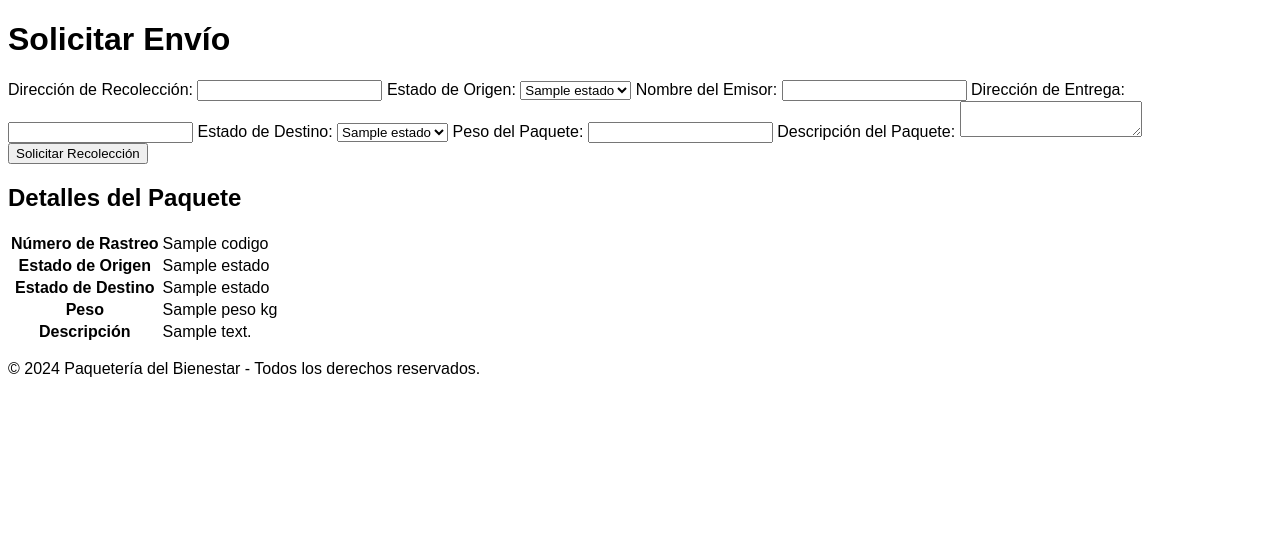
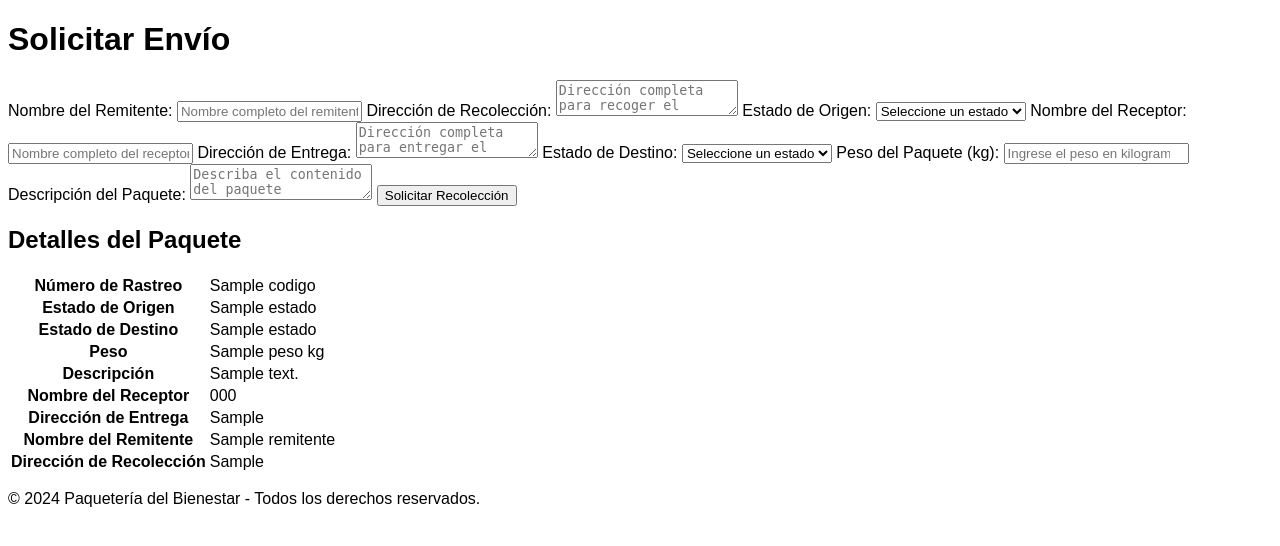
Before and after one commit to rayo-alcantar/Paqueteria_del_bienestar, a Django app: template templates/solicitar_envio.html in a window 1280 px wide. Shown: the part 114-660 px from the top of the page. Run offline with Django 3.2, Linux system fonts and the light colour scheme; tables that the repository leaves empty hold one stand-in row (values such as "Sample post"); the template is opened without the code that fills it: values that come from a table or form of the project are taken from there, most other values are stand-ins (such as "Sample title", 1, 10 or a date in 2020).

Commit message:
ya casi está solofalta lo de las rutas

```diff
--- a/paquetes/models.py
+++ b/paquetes/models.py
@@ -1,65 +1,69 @@
 import uuid
 from django.db import models
 
-class Paquete(models.Model):
-    codigo = models.CharField(
-        max_length=100, unique=True, blank=True
-    )  # Código único del paquete
-    descripcion = models.TextField()  # Descripción del paquete
-    peso = models.FloatField()  # Peso del paquete en kilogramos
-    estado_actual = models.ForeignKey(
-        "Estado", on_delete=models.SET_NULL, null=True, related_name="paquetes"
-    )  # Estado actual donde se encuentra el paquete
-    fecha_envio = models.DateTimeField(auto_now_add=True)  # Fecha de envío del paquete
-    fecha_entrega = models.DateTimeField(null=True, blank=True)  # Fecha de entrega estimada o real
-    estado_paquete = models.CharField(
-        max_length=50,
-        choices=[
-            ("En tránsito", "En tránsito"),
-            ("Recolección", "Recolección"),
-            ("Entregado", "Entregado"),
-        ],
-        default="En tránsito",
-    )
-
-    def save(self, *args, **kwargs):
-        if not self.codigo:  # Generar un código si no existe
-            self.codigo = str(uuid.uuid4()).replace("-", "").upper()[:12]
-        super().save(*args, **kwargs)
-
-    def __str__(self):
-        return f"Paquete {self.codigo} - {self.estado_paquete}"
 
 class Estado(models.Model):
 	nombre = models.CharField(max_length=100, unique=True)
-	latitud = models.FloatField()
-	region = models.CharField(max_length=50)
+	latitud = models.FloatField(null=True, blank=True, default=0.0)  # Permitir valores nulos y default
+	longitud = models.FloatField(null=True, blank=True, default=0.0)  # Permitir valores nulos y default
+	region = models.CharField(max_length=50, null=True, blank=True)  # Permitir valores nulos
 
 	def __str__(self):
 		return self.nombre
 
-
 class Frase(models.Model):
-	frase = models.CharField(max_length=255)
+	frase = models.CharField(max_length=255)  # Frase para describir estados de la ruta
 
 	def __str__(self):
 		return self.frase
 
+class Paquete(models.Model):
+	codigo = models.CharField(max_length=100, unique=True, blank=True)  # Código único del paquete
+	remitente = models.CharField(max_length=255)  # Nombre del remitente
+	direccion_recoleccion = models.TextField()  # Dirección completa de recolección
+	receptor = models.CharField(max_length=255)  # Nombre del receptor
+	direccion_entrega = models.TextField()  # Dirección completa de entrega
+	descripcion = models.TextField()  # Descripción del paquete
+	peso = models.FloatField()  # Peso del paquete en kilogramos
+	estado_actual = models.ForeignKey(
+		Estado, on_delete=models.SET_NULL, null=True, related_name="paquetes"
+	)  # Estado actual donde se encuentra el paquete
+	fecha_envio = models.DateTimeField(auto_now_add=True)  # Fecha en la que se envió el paquete
+	fecha_entrega = models.DateTimeField(null=True, blank=True)  # Fecha de entrega (si ya fue entregado)
+	estado_paquete = models.CharField(
+		max_length=50,
+		choices=[
+			("En tránsito", "En tránsito"),
+			("Recolección", "Recolección"),
+			("Entregado", "Entregado"),
+			("Retrasado", "Retrasado"),  # Estado adicional para flexibilidad
+			("Cancelado", "Cancelado"),  # Estado adicional para flexibilidad
+		],
+		default="En tránsito",
+	)
+
+	def save(self, *args, **kwargs):
+		if not self.codigo:
+			self.codigo = str(uuid.uuid4()).replace("-", "").upper()[:12]
+		super().save(*args, **kwargs)
+
+	def __str__(self):
+		return f"Paquete {self.codigo} - {self.estado_paquete}"
 
 class Ruta(models.Model):
 	paquete = models.ForeignKey(
-		Paquete, on_delete=models.CASCADE, related_name='rutas'
+		Paquete, on_delete=models.CASCADE, related_name="rutas"
 	)  # Relación con el paquete
 	frase = models.ForeignKey(
-		Frase, on_delete=models.CASCADE, related_name='rutas'
-	)  # Relación con la frase utilizada para describir el estado
+		Frase, on_delete=models.CASCADE, related_name="rutas"
+	)  # Frase utilizada para describir el paso de la ruta
 	estado_origen = models.ForeignKey(
-		Estado, on_delete=models.CASCADE, related_name='rutas_origen'
-	)  # Estado de origen del paquete
+		Estado, on_delete=models.CASCADE, related_name="rutas_origen"
+	)  # Estado de origen de la ruta
 	estado_destino = models.ForeignKey(
-		Estado, on_delete=models.CASCADE, related_name='rutas_destino'
-	)  # Estado de destino del paquete
+		Estado, on_delete=models.CASCADE, related_name="rutas_destino"
+	)  # Estado de destino de la ruta
 	fecha_actualizacion = models.DateTimeField(auto_now_add=True)  # Fecha de actualización de la ruta
 
 	def __str__(self):
-		return f"Ruta de {self.estado_origen} a {self.estado_destino} - Paquete {self.paquete.codigo}"
+		return f"Ruta: {self.estado_origen} -> {self.estado_destino} | Paquete: {self.paquete.codigo}"
--- a/templates/solicitar_envio.html
+++ b/templates/solicitar_envio.html
@@ -6,34 +6,68 @@
 <h1 id="principal">Solicitar Envío</h1>
 <form method="POST" action="{% url 'solicitar_envio' %}">
     {% csrf_token %}
-    <label for="direccion_origen">Dirección de Recolección:</label>
-    <input type="text" id="direccion_origen" name="direccion_origen" required>
+
+    <label for="nombre_emisor">Nombre del Remitente:</label>
+    <input
+        type="text"
+        id="nombre_emisor"
+        name="remitente"
+        placeholder="Nombre completo del remitente"
+        required>
+
+    <label for="direccion_recoleccion">Dirección de Recolección:</label>
+    <textarea
+        id="direccion_recoleccion"
+        name="direccion_recoleccion"
+        placeholder="Dirección completa para recoger el paquete"
+        required></textarea>
 
     <label for="estado_origen">Estado de Origen:</label>
     <select id="estado_origen" name="estado_origen_id" required>
+        <option value="" disabled selected>Seleccione un estado</option>
         {% for estado in estados %}
         <option value="{{ estado.id }}">{{ estado.nombre }}</option>
         {% endfor %}
     </select>
 
-    <label for="nombre_emisor">Nombre del Emisor:</label>
-    <input type="text" id="nombre_emisor" name="nombre_emisor" required>
+    <label for="nombre_receptor">Nombre del Receptor:</label>
+    <input
+        type="text"
+        id="nombre_receptor"
+        name="receptor"
+        placeholder="Nombre completo del receptor"
+        required>
 
-    <label for="direccion_destino">Dirección de Entrega:</label>
-    <input type="text" id="direccion_destino" name="direccion_destino" required>
+    <label for="direccion_entrega">Dirección de Entrega:</label>
+    <textarea
+        id="direccion_entrega"
+        name="direccion_entrega"
+        placeholder="Dirección completa para entregar el paquete"
+        required></textarea>
 
     <label for="estado_destino">Estado de Destino:</label>
     <select id="estado_destino" name="estado_destino_id" required>
+        <option value="" disabled selected>Seleccione un estado</option>
         {% for estado in estados %}
         <option value="{{ estado.id }}">{{ estado.nombre }}</option>
         {% endfor %}
     </select>
 
-    <label for="peso">Peso del Paquete:</label>
-    <input type="number" id="peso" name="peso" step="0.1" required>
+    <label for="peso">Peso del Paquete (kg):</label>
+    <input
+        type="number"
+        id="peso"
+        name="peso"
+        step="0.1"
+        placeholder="Ingrese el peso en kilogramos"
+        required>
 
     <label for="descripcion">Descripción del Paquete:</label>
-    <textarea id="descripcion" name="descripcion" required></textarea>
+    <textarea
+        id="descripcion"
+        name="descripcion"
+        placeholder="Describa el contenido del paquete"
+        required></textarea>
 
     <button type="submit">Solicitar Recolección</button>
 </form>
@@ -61,6 +95,22 @@
             <th>Descripción</th>
             <td>{{ descripcion }}</td>
         </tr>
+        <tr>
+            <th>Nombre del Receptor</th>
+            <td>{{ receptor }}</td>
+        </tr>
+        <tr>
+            <th>Dirección de Entrega</th>
+            <td>{{ direccion_entrega }}</td>
+        </tr>
+        <tr>
+            <th>Nombre del Remitente</th>
+            <td>{{ remitente }}</td>
+        </tr>
+        <tr>
+            <th>Dirección de Recolección</th>
+            <td>{{ direccion_recoleccion }}</td>
+        </tr>
     </table>
 {% elif error %}
     <p style="color: red;">{{ error }}</p>
```
Also changed, not shown: paquetes/views.py (+47 -19 lines), templates/rastreo_paquete.html (+41 -8 lines), paquetes/migrations/0001_initial.py, paquetes/migrations/0002_auto_20241121_0924.py (deleted).
